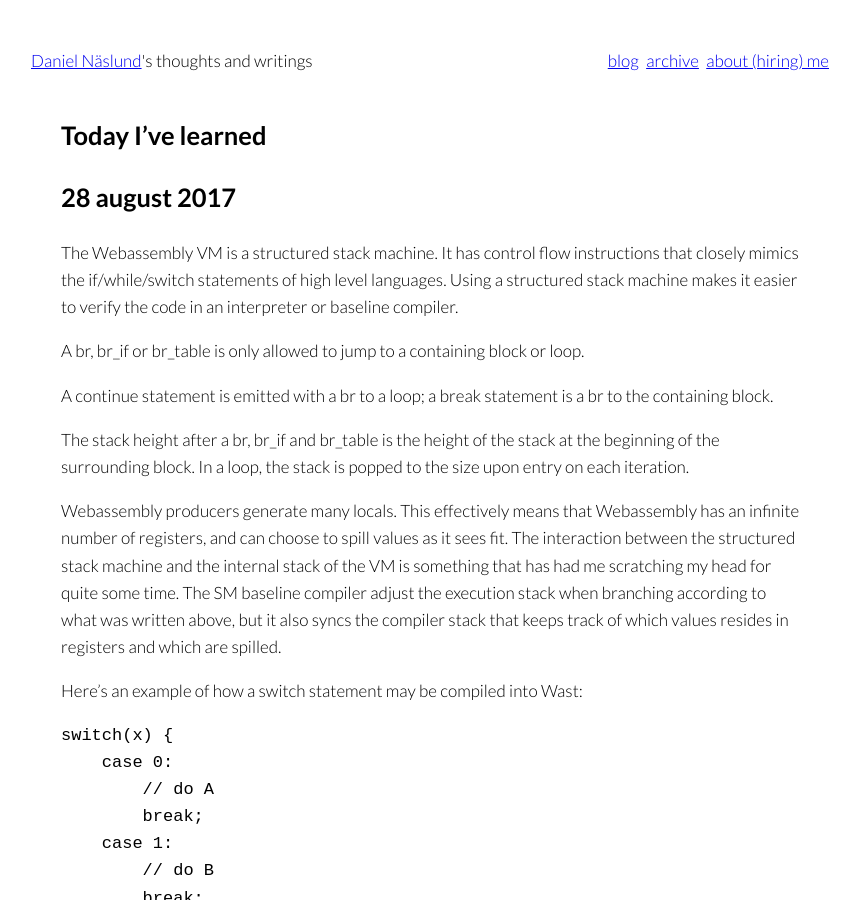
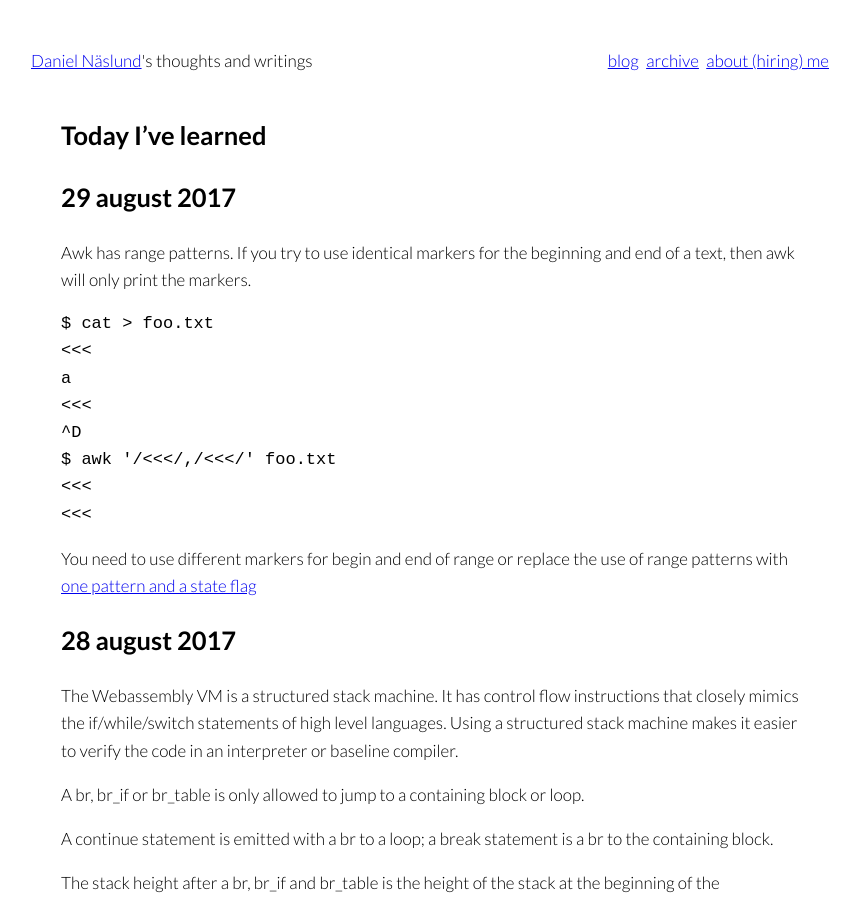
Before and after one commit to dannas/dannas.github.com, a Jekyll site: the page built from TIL.markdown, in a window 1280 px wide and 900 px high. Shown: the whole window, without its empty margins (209-1068 px from the left). Built offline with Jekyll 4.4.1, drawn with Linux system fonts in a browser that asks for light colours.

Commit message:
Yet another TIL

```diff
--- a/TIL.markdown
+++ b/TIL.markdown
@@ -3,6 +3,22 @@ layout: default
 title: TIL - Today I've Learned
 ---
 # Today I've learned
+
+## 29 august 2017
+Awk has range patterns. If you try to use identical markers for the beginning
+and end of a text, then awk will only print the markers.
+
+    $ cat > foo.txt
+    <<<
+    a
+    <<<
+    ^D
+    $ awk '/<<</,/<<</' foo.txt
+    <<<
+    <<<
+
+You need to use different markers for begin and end of range or replace the use
+of range patterns with [one pattern and a state flag](https://www.gnu.org/software/gawk/manual/html_node/Ranges.html)
 
 ## 28 august 2017
 The Webassembly VM is a structured stack machine. It has control flow
```
